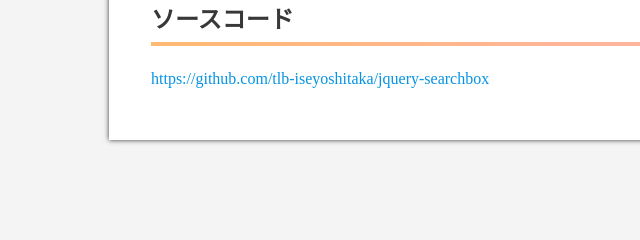
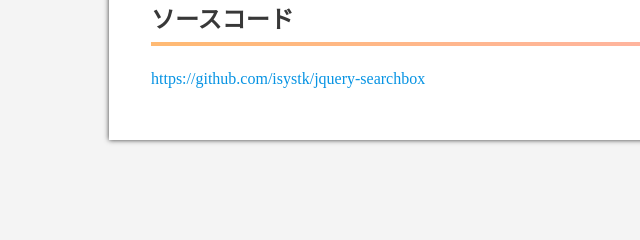
Before and after one commit to isystk/jquery-searchbox, a website built with webpack: page src/assets/index.html in a window 1280 px wide. Shown: the part 1562-1802 px from the top of the page, 265-905 px from the left. Built offline with nearby package versions, Linux system fonts and the light colour scheme.

Commit message:
first commit

```diff
--- a/src/assets/index.html
+++ b/src/assets/index.html
@@ -86,7 +86,7 @@
 }
 </pre>
             <h2 id="source">ソースコード</h2>
-            <a href="https://github.com/tlb-iseyoshitaka/jquery-searchbox">https://github.com/tlb-iseyoshitaka/jquery-searchbox</a>
+            <a href="https://github.com/isystk/jquery-searchbox">https://github.com/isystk/jquery-searchbox</a>
 
           </div>
         </article>
```
Also changed, not shown: dist/index.html.
